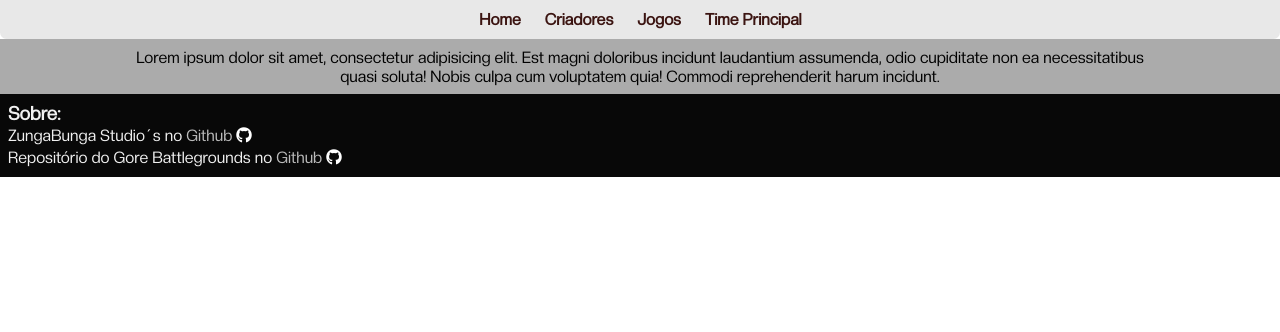
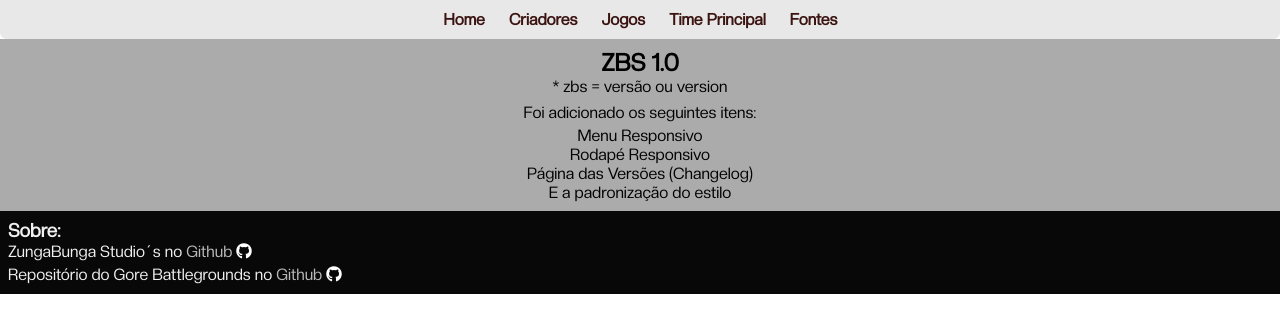
Before and after one commit to zungabunga-studios/ZungaBunga-Studios-Site, a plain HTML site: page pages/changelog.html in a window 1280 px wide. Drawn offline with Linux system fonts and the light colour scheme.

Commit message:
Update changelog.html

```diff
--- a/pages/changelog.html
+++ b/pages/changelog.html
@@ -7,6 +7,7 @@
     <link rel="stylesheet" href="../default/media-query-default.css">
     <title>ZungaBunga Studio´s - Changelog</title>
     <link href="https://cdnjs.cloudflare.com/ajax/libs/font-awesome/6.7.2/css/all.min.css" rel="stylesheet" />
+    <link rel="stylesheet" href="../css/changelog.css">
 </head>
 <body onresize="High()">
     <header>
@@ -17,12 +18,33 @@
                 <li><a href="">Criadores</a></li>
                 <li><a href="">Jogos</a></li>
                 <li><a href="">Time Principal</a></li>
+                <li><a href="">Fontes</a></li>
             </ul>
         </menu>
     </header>
     <main>
         <article>
-            <p>Lorem ipsum dolor sit amet, consectetur adipisicing elit. Est magni doloribus incidunt laudantium assumenda, odio cupiditate non ea necessitatibus quasi soluta! Nobis culpa cum voluptatem quia! Commodi reprehenderit harum incidunt.</p>
+            <h1>ZBS 1.0</h1>
+            <p id="add-zbs">* zbs = versão ou version</p>
+            <section style="margin-top: 7.5px;">
+                <p style="margin-bottom: 4px;">
+                    Foi adicionado os seguintes itens:
+                </p>
+                <ul>
+                    <li class="list">
+                        Menu Responsivo
+                    </li>
+                    <li class="list">
+                        Rodapé Responsivo
+                    </li>
+                    <li class="list">
+                        Página das Versões (Changelog)
+                    </li>
+                    <li class="list">
+                        E a padronização do estilo
+                    </li>
+                </ul>
+            </section>
         </article>
     </main>
     <footer>
```
